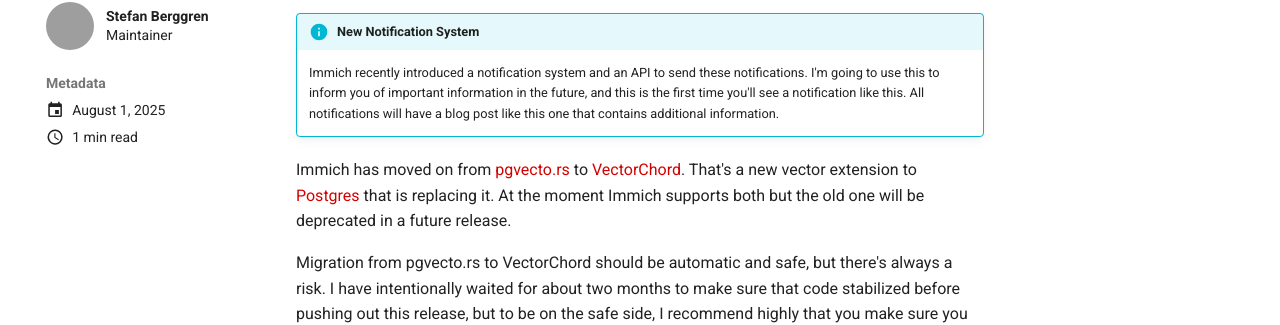
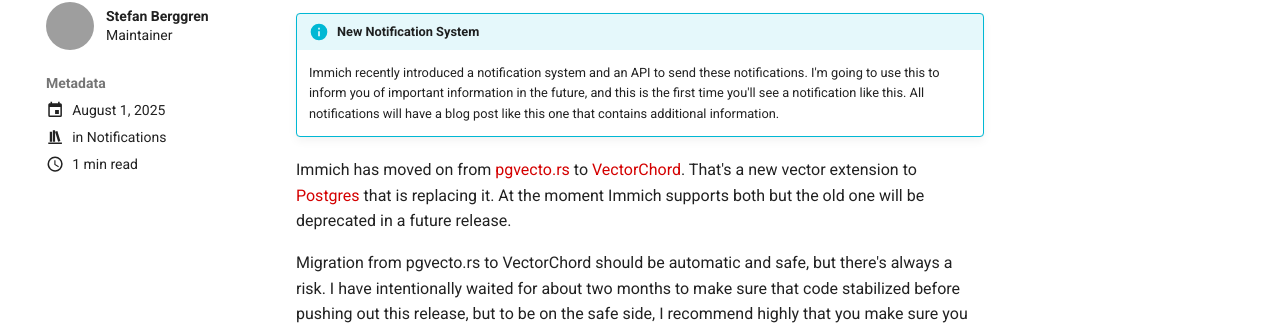
Before and after one commit to nsg/immich-distribution, an MkDocs documentation site: the page built from docs/docs/news/posts/2025/08/01-notifications-announcement.md, in a window 1280 px wide. Shown: the part 215-540 px from the top of the page. Built offline with MkDocs 1.6.1 and Material for MkDocs 9.7.7, drawn with Linux system fonts in a browser that asks for light colours; comment, search, counter and statistics services are not loaded; grey boxes are pictures that could not be loaded.

Commit message:
Add blogpost to Notifications category

```diff
--- a/docs/docs/news/posts/2025/08/01-notifications-announcement.md
+++ b/docs/docs/news/posts/2025/08/01-notifications-announcement.md
@@ -1,6 +1,8 @@
 ---
 date: 2025-08-01
 authors: [nsg]
+categories:
+  - Notifications
 ---
 
 # Important Notifications & Backup database
```
